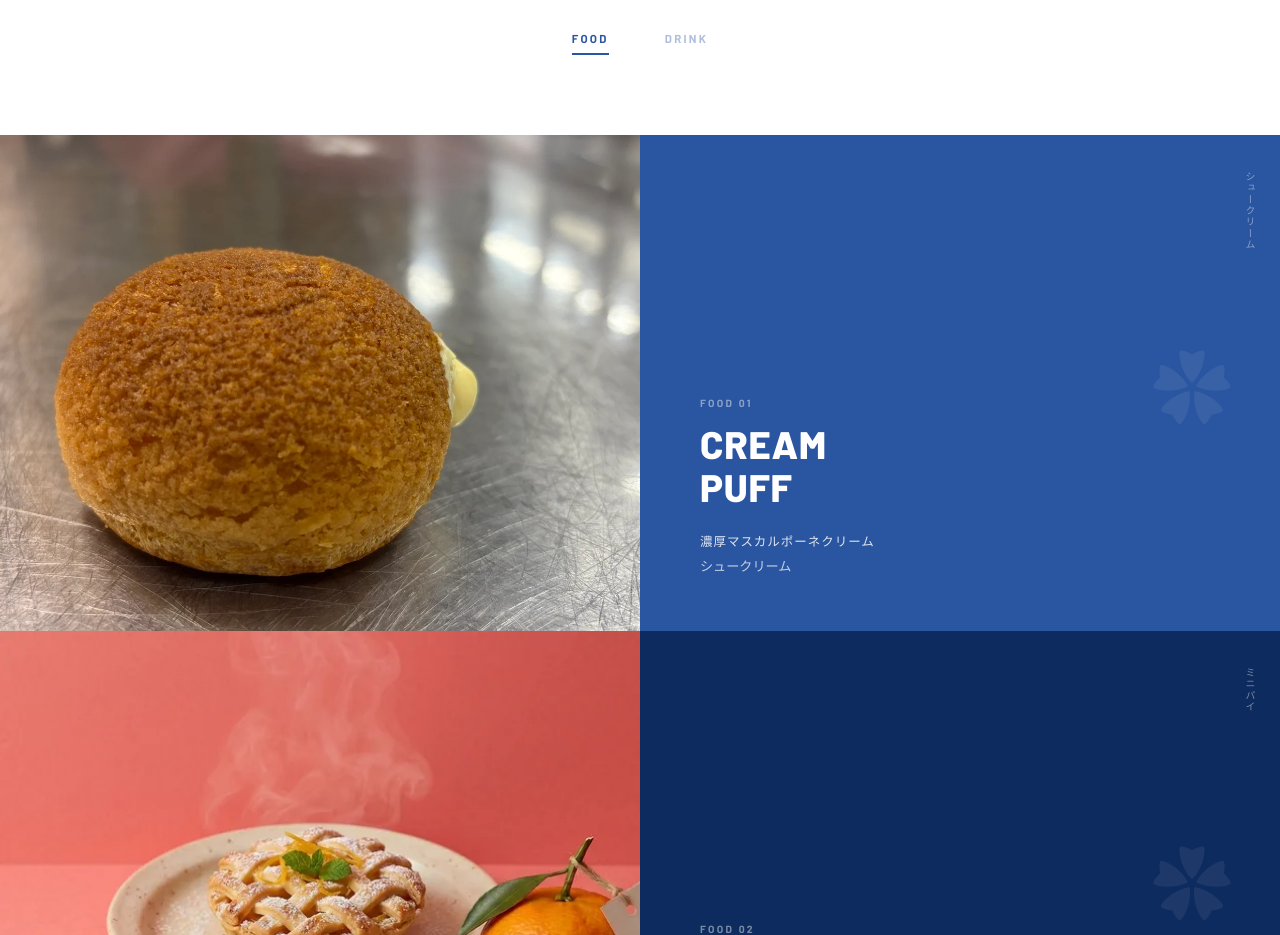
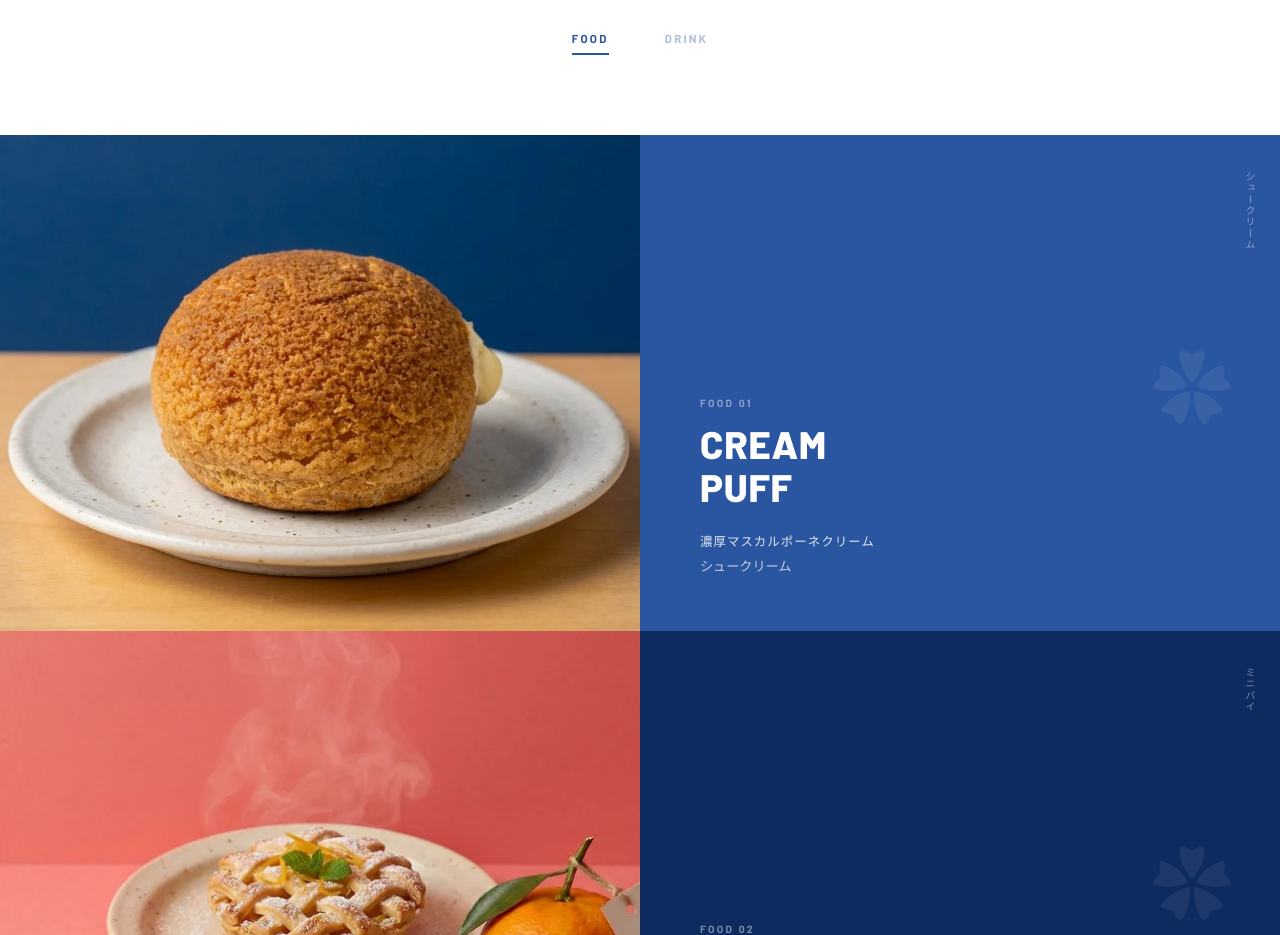
Before and after one commit to hakugen2551/newyork-sakuraya, a website: page index.html in a window 1280 px wide. Shown: the part 3140-4075 px from the top of the page. Drawn offline with Linux system fonts and the light colour scheme; a web font is replaced by a local one.

Commit message:
fix: シュークリーム写真を編集済み画像に差し替え

```diff
--- a/index.html
+++ b/index.html
@@ -303,7 +303,7 @@ footer{background:#fff;padding:80px 180px 40px;text-align:center;border-top:1px
 
   <div class="product-card">
     <div class="photo-side">
-      <img loading="lazy" class="uploaded" src="images/food-01-cream-puff-2025.webp" alt="">
+      <img loading="lazy" class="uploaded" src="images/food-01-cream-puff-2025b.webp" alt="">
     </div>
     <div class="info-side c1">
       <span class="jp-label">シュークリーム</span>
```
Also changed, not shown: images/food-01-cream-puff-2025b.webp (added).
